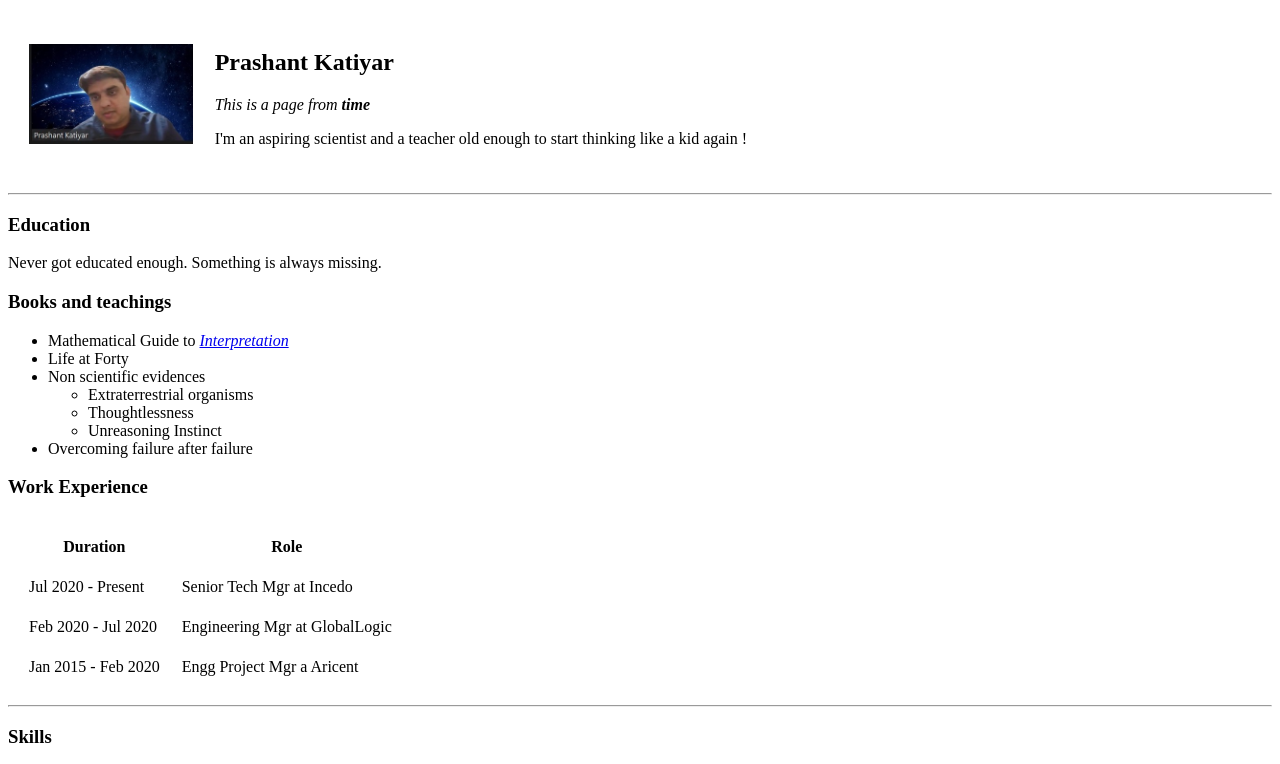
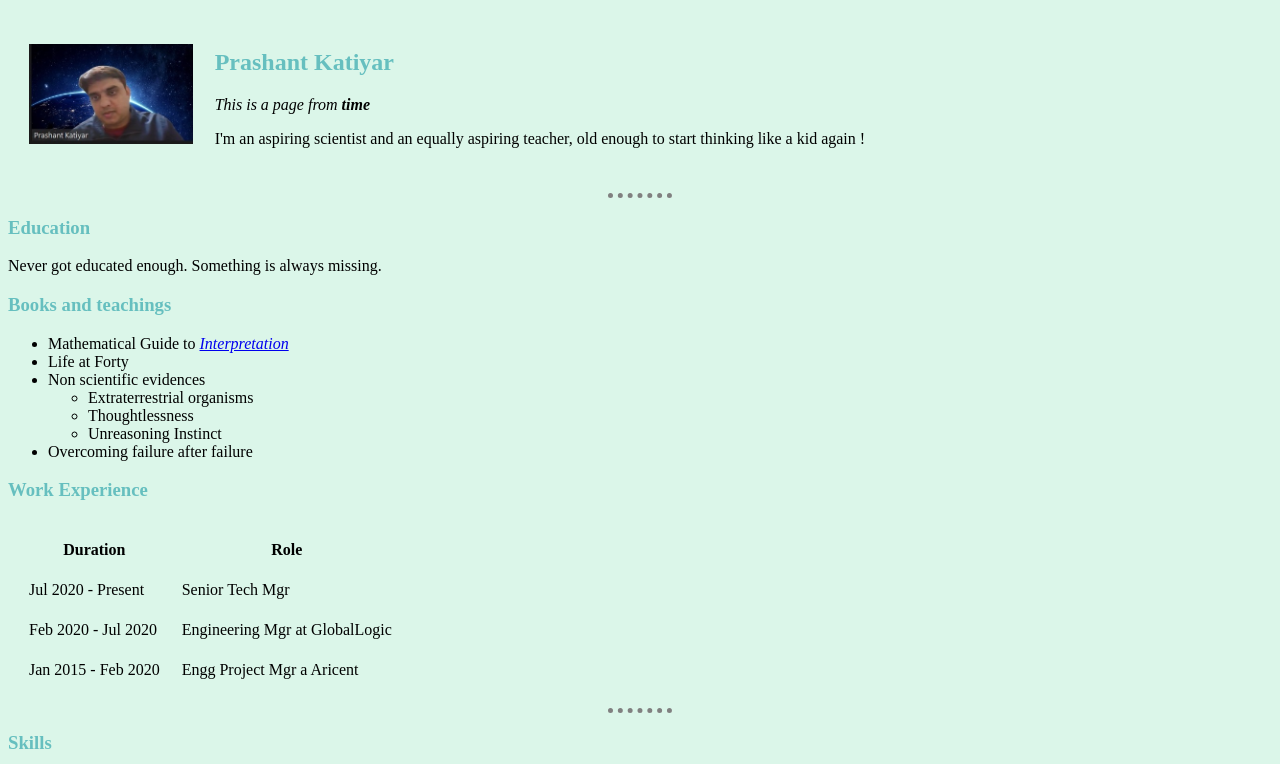
Before and after one commit to katiyarp-dev/cv, a plain HTML site: page index.html in a window 1280 px wide. Shown: the top 764 px of the page. Drawn offline with Linux system fonts and the light colour scheme.

Commit message:
Add files via upload

```diff
--- /dev/null
+++ b/css/styles.css
@@ -0,0 +1,22 @@
+body {
+  background-color: #DBF6E9;
+}
+
+hr {
+  /*background-color: white;
+  border-style: none;
+  height: 2px;
+  width: 20%;*/
+  border-style: dotted none none;
+  border-color: grey;
+  border-width: 5px;
+  width: 5%;
+}
+
+h2 {
+  color: #66bfbf;
+}
+
+h3 {
+  color: #66bfbf;
+}
--- a/index.html
+++ b/index.html
@@ -4,7 +4,13 @@
 <head>
   <meta charset="utf-8">
   <title>Prashant's personal Site</title>
+  <link rel="stylesheet" href="css/styles.css">
+
+
 </head>
+
+
+<!--<body style="background-color: #DBF6E9">-->
 
 <body>
   <table cellspacing="20">
@@ -13,7 +19,7 @@
       <td>
         <h2>Prashant Katiyar</h2>
         <p><em>This is a page from <strong>time</strong></em></p>
-        <p>I'm an aspiring scientist and a teacher old enough to start thinking like a kid again !</p>
+        <p>I'm an aspiring scientist and an equally aspiring teacher, old enough to start thinking like a kid again !</p>
 
       </td>
     </tr>
@@ -44,7 +50,7 @@
     <tbody>
       <tr>
         <td>Jul 2020 - Present</td>
-        <td>Senior Tech Mgr at Incedo</td>
+        <td>Senior Tech Mgr</td>
       </tr>
       <tr>
         <td>Feb 2020 - Jul 2020</td>
```
Also changed, not shown: contact.html (+1 -0 lines), hobbies.html (+1 -0 lines), inputs.html (added, +26 -0 lines).
